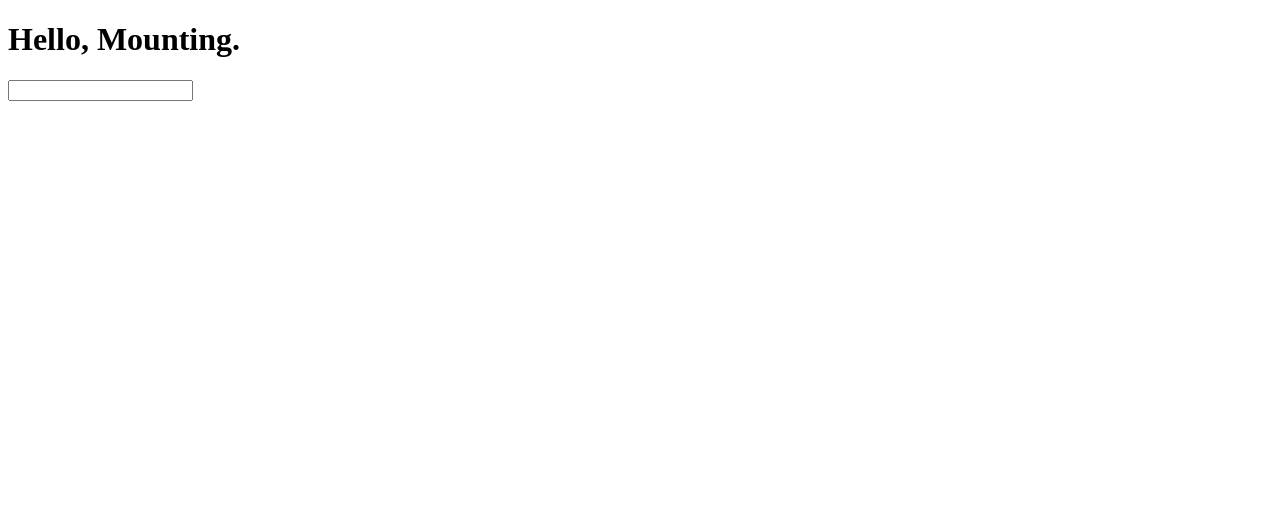
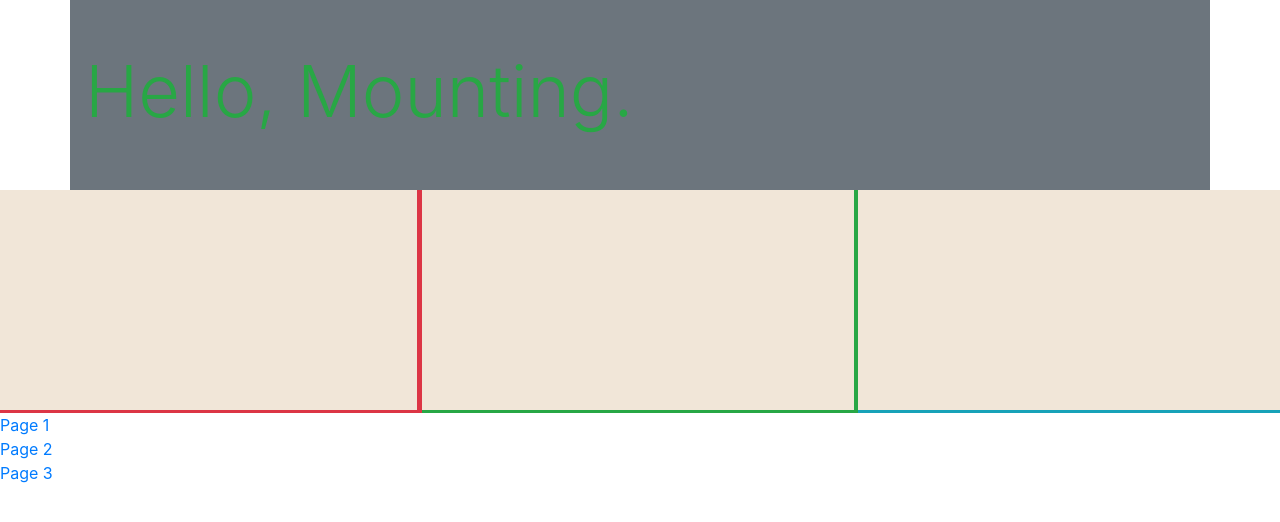
Before and after one commit to OleksandrGora/MyHubSite, a plain HTML site: page index.html in a window 1280 px wide. Drawn offline with nearby package versions, Linux system fonts and the light colour scheme.

Commit message:
UPD html's

```diff
--- a/index.html
+++ b/index.html
@@ -1,15 +1,37 @@
 <!DOCTYPE html>
 <html lang="en">
-<head>
-    <meta charset="UTF-8">
-    <meta http-equiv="X-UA-Compatible" content="IE=edge">
-    <meta name="viewport" content="width=device-width, initial-scale=1.0">
+  <head>
+    <meta charset="UTF-8" />
+    <meta http-equiv="X-UA-Compatible" content="IE=edge" />
+    <meta name="viewport" content="width=device-width, initial-scale=1.0" />
+    <link
+      href="https://stackpath.bootstrapcdn.com/bootstrap/4.1.3/css/bootstrap.min.css"
+      rel="stylesheet"
+    />
+    <link href="styles.css" rel="stylesheet" />
     <title>My Github server site</title>
-</head>
-<body>
-    <h1>
-        Hello, Mounting.
-    </h1>
-    <input src="text">
-</body>
+    <script
+      type="text/javascript"
+      src="https://cdnjs.cloudflare.com/ajax/libs/paper.js/0.12.17/paper-full.min.js"
+    ></script>
+  </head>
+  <body>
+    <div class="container pt-5 pb-5 bg-secondary text-success">
+      <h1 class="display-3 text-align-center">Hello, Mounting.</h1>
+    </div>
+    <div class="row">
+      <div class="col-sm-4 p-0 bg-danger">
+        <canvas class="canv" id="canvNow" hidpi="on" resize></canvas>
+      </div>
+      <div class="col-sm-4 p-0 bg-success">
+        <canvas class="canv" id="canvNow1" hidpi="on" resize></canvas>
+      </div>
+      <div class="col-sm-4 p-0 bg-info">
+        <canvas class="canv" id="canvNow2" hidpi="on" resize></canvas>
+      </div>
+    </div>
+    <div><a href="/page1.html">Page 1</a></div>
+    <div><a href="/page2.html" target="_blank">Page 2</a></div>
+    <div><a href="/page3.html" target="_blank">Page 3</a></div>
+  </body>
 </html>
--- /dev/null
+++ b/styles.css
@@ -0,0 +1,11 @@
+/* * {
+  margin: 0;
+  padding: 0;
+  box-sizing: border-box;
+} */
+
+.canv {
+  width: 99%;
+  height: 99%;
+  background-color: rgb(241, 230, 216);
+}
```
Also changed, not shown: page1.html (added, +12 -0 lines), page2.html (added, +13 -0 lines), page3.html (added, +13 -0 lines).
